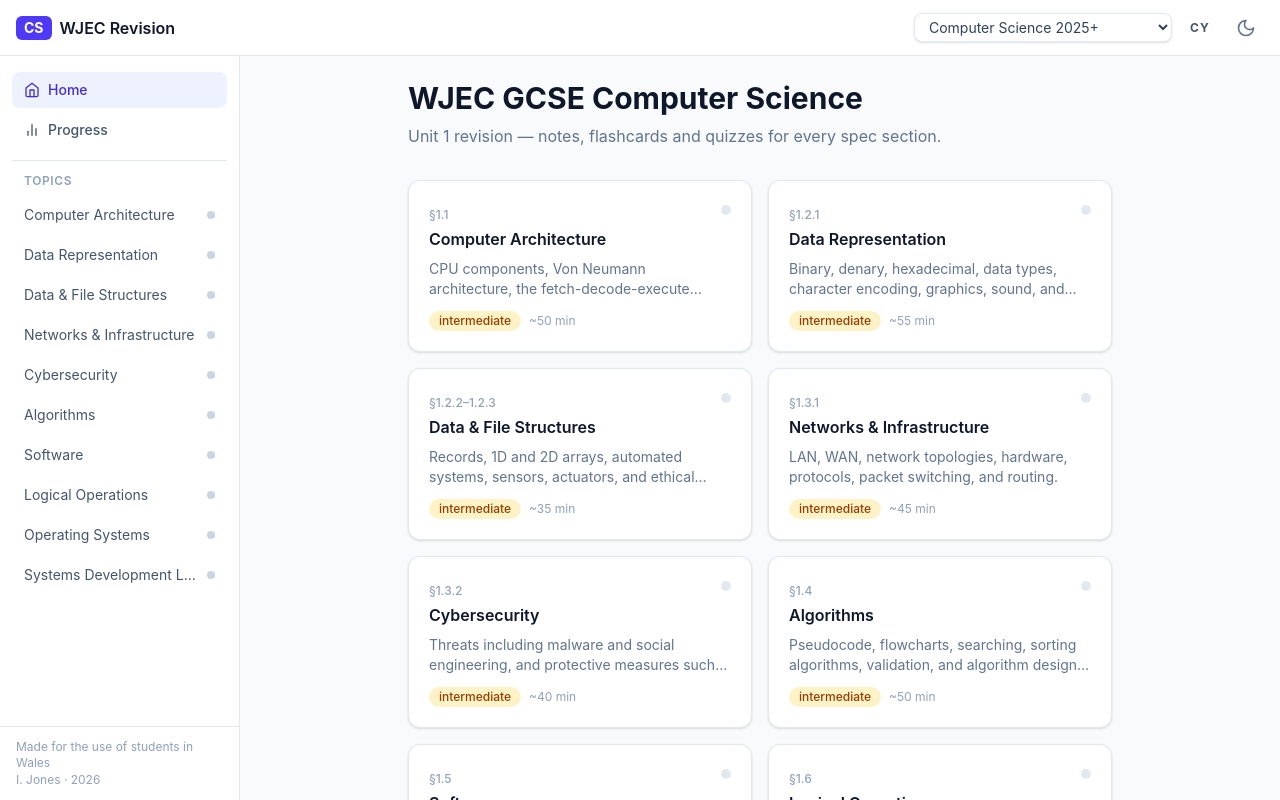
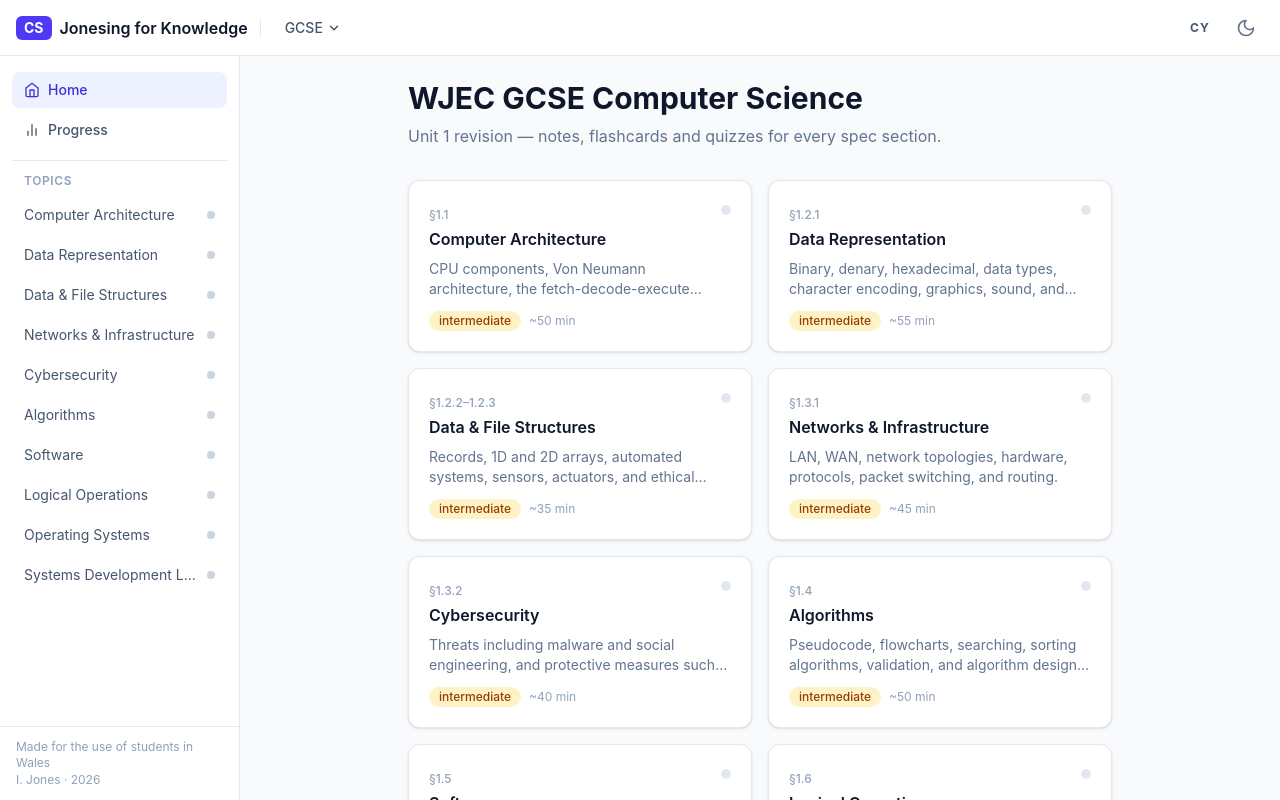
Before and after one commit to illtudjones/WefanAdolygu, a React (Vite) app: page /#/ in a window 1280 px wide. Shown: the top 800 px of the page. Built offline with nearby package versions, Linux system fonts and the light colour scheme.

Commit message:
update dropdown, update title

```diff
--- a/src/components/layout/CourseSwitcher.tsx
+++ b/src/components/layout/CourseSwitcher.tsx
@@ -1,26 +1,89 @@
+import { useEffect, useRef, useState } from 'react';
 import { useCourse, COURSE_GROUPS } from '../../context/CourseContext';
 import { useLang } from '../../context/LangContext';
 
-export function CourseSwitcher() {
+function GroupMenu({ onSelect }: { onSelect: () => void }) {
   const { course, setCourseId } = useCourse();
   const { lang } = useLang();
 
   return (
-    <select
-      value={course.id}
-      onChange={(e) => setCourseId(e.target.value)}
-      aria-label={lang === 'cy' ? 'Dewis cwrs' : 'Select course'}
-      className="rounded-lg border border-slate-200 bg-white px-2.5 py-1 text-sm text-slate-700 shadow-sm transition-colors hover:border-indigo-400 focus:border-indigo-500 focus:outline-none dark:border-slate-700 dark:bg-slate-800 dark:text-slate-200 dark:hover:border-indigo-500"
-    >
+    <>
       {COURSE_GROUPS.map((group) => (
-        <optgroup key={group.id} label={lang === 'cy' ? group.labelCy : group.labelEn}>
+        <div key={group.id}>
+          <p className="px-3 pt-2 pb-1 text-xs font-semibold uppercase tracking-wider text-slate-400 dark:text-slate-500">
+            {lang === 'cy' ? group.labelCy : group.labelEn}
+          </p>
           {group.courses.map((c) => (
-            <option key={c.id} value={c.id}>
+            <button
+              key={c.id}
+              type="button"
+              onClick={() => { setCourseId(c.id); onSelect(); }}
+              className={[
+                'w-full px-3 py-2 text-left text-sm transition-colors',
+                c.id === course.id
+                  ? 'bg-indigo-50 font-medium text-indigo-700 dark:bg-indigo-900/30 dark:text-indigo-400'
+                  : 'text-slate-700 hover:bg-slate-100 dark:text-slate-200 dark:hover:bg-slate-700',
+              ].join(' ')}
+            >
               {lang === 'cy' ? c.titleCy : c.titleEn}
-            </option>
+            </button>
           ))}
-        </optgroup>
+        </div>
       ))}
-    </select>
+    </>
   );
 }
+
+export function CourseSwitcher() {
+  const { lang } = useLang();
+  const [open, setOpen] = useState(false);
+  const ref = useRef<HTMLDivElement>(null);
+
+  // Close on outside click
+  useEffect(() => {
+    function onMouseDown(e: MouseEvent) {
+      if (ref.current && !ref.current.contains(e.target as Node)) setOpen(false);
+    }
+    document.addEventListener('mousedown', onMouseDown);
+    return () => document.removeEventListener('mousedown', onMouseDown);
+  }, []);
+
+  const groupLabel = lang === 'cy' ? 'TGAU' : 'GCSE';
+
+  return (
+    <div
+      ref={ref}
+      className="relative"
+      onMouseEnter={() => setOpen(true)}
+      onMouseLeave={() => setOpen(false)}
+    >
+      <button
+        type="button"
+        onClick={() => setOpen((o) => !o)}
+        className="flex items-center gap-1 rounded-lg px-3 py-1.5 text-sm font-medium text-slate-600 transition-colors hover:bg-slate-100 dark:text-slate-300 dark:hover:bg-slate-700"
+      >
+        {groupLabel}
+        <svg
+          xmlns="http://www.w3.org/2000/svg"
+          width="14"
+          height="14"
+          viewBox="0 0 24 24"
+          fill="none"
+          stroke="currentColor"
+          strokeWidth="2.5"
+          strokeLinecap="round"
+          strokeLinejoin="round"
+          className={`transition-transform duration-150 ${open ? 'rotate-180' : ''}`}
+        >
+          <polyline points="6 9 12 15 18 9" />
+        </svg>
+      </button>
+
+      {open && (
+        <div className="absolute left-0 top-full z-50 mt-1 min-w-52 rounded-xl border border-slate-200 bg-white py-1 shadow-lg dark:border-slate-700 dark:bg-slate-800">
+          <GroupMenu onSelect={() => setOpen(false)} />
+        </div>
+      )}
+    </div>
+  );
+}
--- a/src/components/layout/TopBar.tsx
+++ b/src/components/layout/TopBar.tsx
@@ -26,8 +26,9 @@
         <span className="rounded-md bg-indigo-600 px-2 py-0.5 text-sm font-bold text-white">{t('badgeAbbr')}</span>
         <span className="hidden sm:inline">{t('siteTitle')}</span>
       </Link>
+      <div className="hidden sm:block h-4 w-px bg-slate-200 dark:bg-slate-700" />
+      <CourseSwitcher />
       <div className="ml-auto flex items-center gap-2">
-        <CourseSwitcher />
         <LangToggle />
         <ThemeToggle />
       </div>
--- a/src/translations.ts
+++ b/src/translations.ts
@@ -1,7 +1,7 @@
 export const translations = {
   en: {
     // Top bar
-    siteTitle: 'WJEC Revision',
+    siteTitle: 'Jonesing for Knowledge',
     badgeAbbr: 'CS',
     // Navigation
     navHome: 'Home',
@@ -69,7 +69,7 @@
   },
   cy: {
     // Top bar
-    siteTitle: 'Adolygu CBAC',
+    siteTitle: 'Jonesio am Wybodaeth',
     badgeAbbr: 'CS',
     // Navigation
     navHome: 'Hafan',
```
